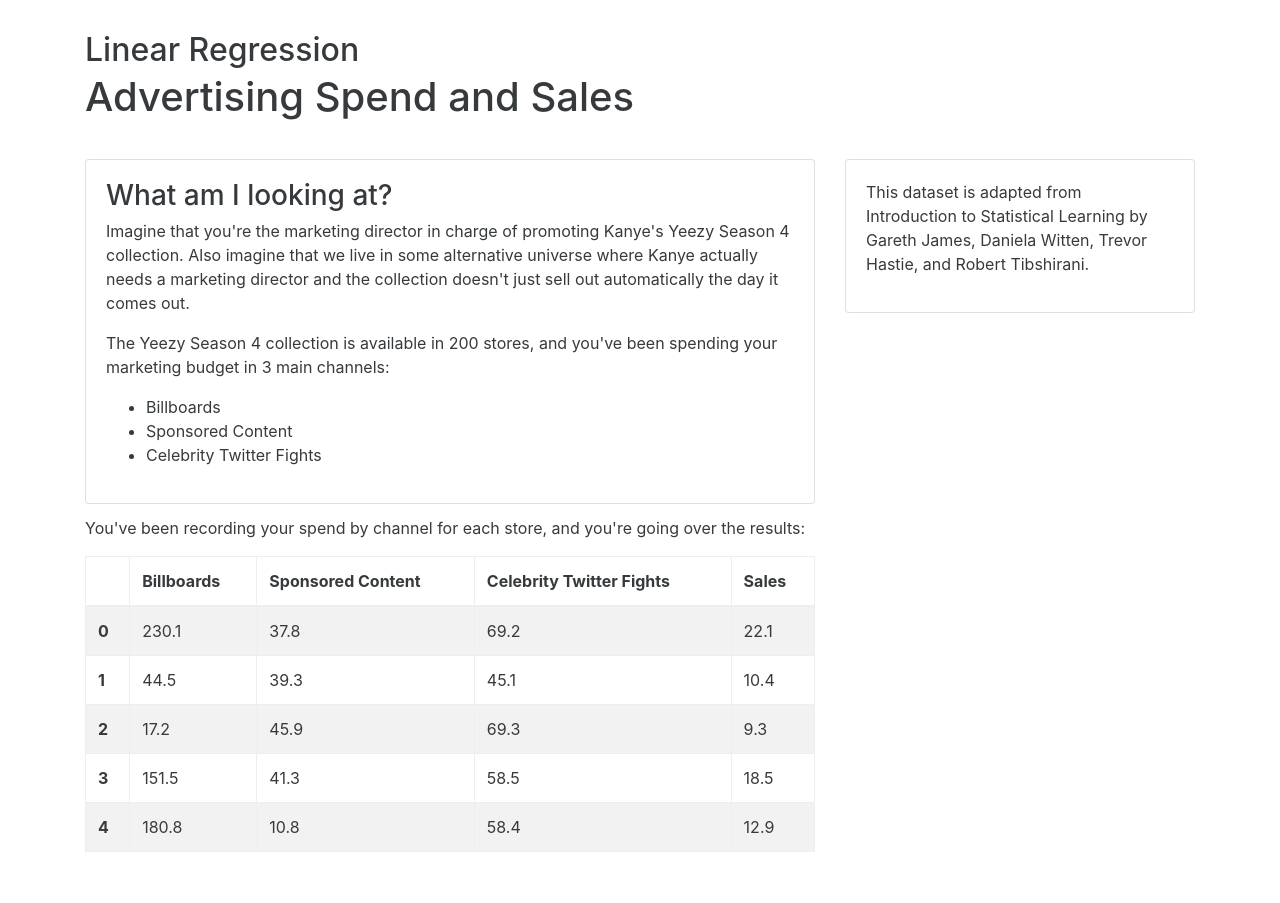
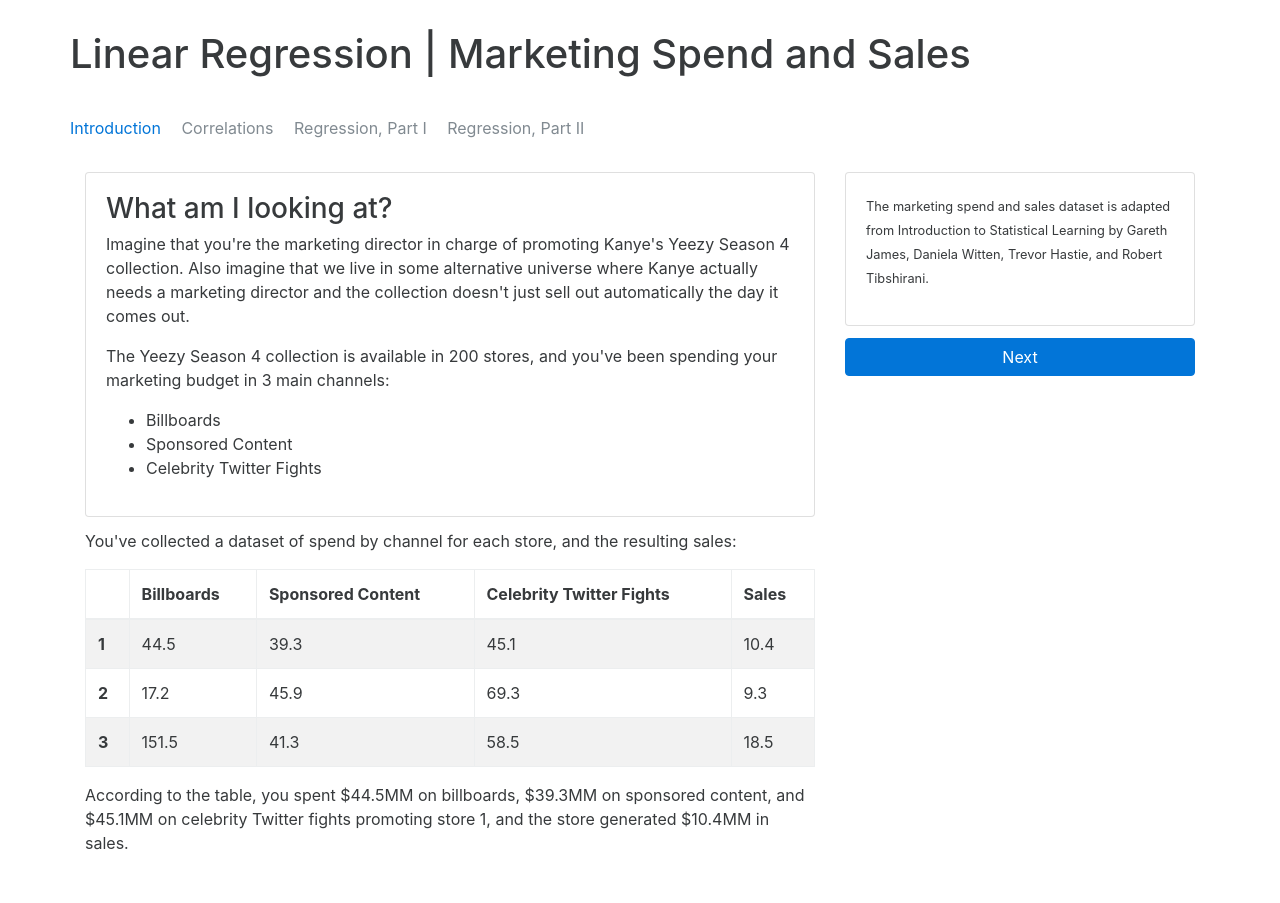
Before and after one commit to theianchan/not-magic, a Flask app: page /model in a window 1280 px wide. Shown: the part 54-957 px from the top of the page. Before the commit the page ends 906 px from the top, so only its background shows below. Run offline with Flask 2, Linux system fonts and the light colour scheme; some libraries are stand-ins or nearby versions.

Commit message:
Styling changes maybe idek

```diff
--- a/app.py
+++ b/app.py
@@ -22,7 +22,7 @@
   ad_data = pd.read_csv(url)
 
   data = {}
-  data['head'] = ad_data.head().to_html(classes='table table-striped table-bordered')
+  data['head'] = ad_data[1:4].to_html(classes='table table-striped table-bordered')
   data['corr'] = ad_data.corr().to_html(classes='table table-striped table-bordered')
   return render_template('model.html', data=data)
 
--- a/static/css/index.css
+++ b/static/css/index.css
@@ -30,7 +30,14 @@
   margin-top: 0; }
 
 .model-header {
-  margin: 2rem 0; }
+  margin-top: 2rem;
+  margin-bottom: 2rem; }
+
+.model-nav {
+  margin-bottom: 2rem; }
+
+.model-body {
+  margin-bottom: 2rem; }
 
 .main {
   margin-bottom: 35px; }
--- a/static/scss/index.scss
+++ b/static/scss/index.scss
@@ -40,11 +40,16 @@
 }
 
 .model-header {
-  margin: 2rem 0;
+  margin-top: 2rem;
+  margin-bottom: 2rem;
+}
+
+.model-nav {
+  margin-bottom: 2rem;
 }
 
 .model-body {
-
+  margin-bottom: 2rem;
 }
 
 .main {
--- a/templates/model.html
+++ b/templates/model.html
@@ -4,11 +4,21 @@
 <div class="container">
   <div class="row model-header">
     <div class="col">
-      <h2>Linear Regression</h2>
-      <h1>Advertising Spend and Sales</h1>
+      <h1>Linear Regression | Marketing Spend and Sales</h1>
     </div>
   </div>
-  <div class="row model-body">
+  <div class="row model-nav">
+    <div class="col">
+      <nav class="nav nav-inline">
+        <a href="#" class="nav-link active">Introduction</a>
+        <a href="#" class="nav-link disabled">Correlations</a>
+        <a href="#" class="nav-link disabled">Regression, Part I</a>
+        <a href="#" class="nav-link disabled">Regression, Part II</a>
+      </nav>
+    </div>
+  </div>
+  <div class="model-body">
+    <div class="row">
       <div class="col-xs col-lg-8">
         <div class="card card-block">
           <h3>What am I looking at?</h3>
@@ -20,14 +30,15 @@
             <li>Celebrity Twitter Fights</li>
           </ul>
         </div>
-      <p>You've been recording your spend by channel for each store, and you're going over the results:</p>
+        <p>You've collected a dataset of spend by channel for each store, and the resulting sales:</p>
         {{ data.head|safe }}
-      {# <p>Correlation matrix:</p>
-      {{ data.corr|safe }} #}
+        <p>According to the table, you spent $44.5MM on billboards, $39.3MM on sponsored content, and $45.1MM on celebrity Twitter fights promoting store 1, and the store generated $10.4MM in sales.</p>
       </div>
       <div class="col-xs col-lg-4">
         <div class="card card-block">
-        <p>This dataset is adapted from Introduction to Statistical Learning by Gareth James, Daniela Witten, Trevor Hastie, and Robert Tibshirani.</p>
+          <p><small>The marketing spend and sales dataset is adapted from Introduction to Statistical Learning by Gareth James, Daniela Witten, Trevor Hastie, and Robert Tibshirani.</small></p>
+        </div>
+        <a href="#" class="btn btn-primary btn-block">Next</a>
       </div>
     </div>
   </div>
--- a/templates/models.html
+++ b/templates/models.html
@@ -27,7 +27,7 @@
         </p>
         <div class="collapse" id="sampleDataset">
           <div class="card card-block">
-            <a href="{{ url_for('model') }}">Advertising Spend and Local Sales</a>
+            <a href="{{ url_for('model') }}">Marketing Spend and Sales</a>
           </div>
         </div>
         <p><small>PS: uploading your own data is sooo totally not yet supported. Sorry.</small></p>
```
Also changed, not shown: 1 other file. Lines whose indentation alone changed are shown as unchanged.
